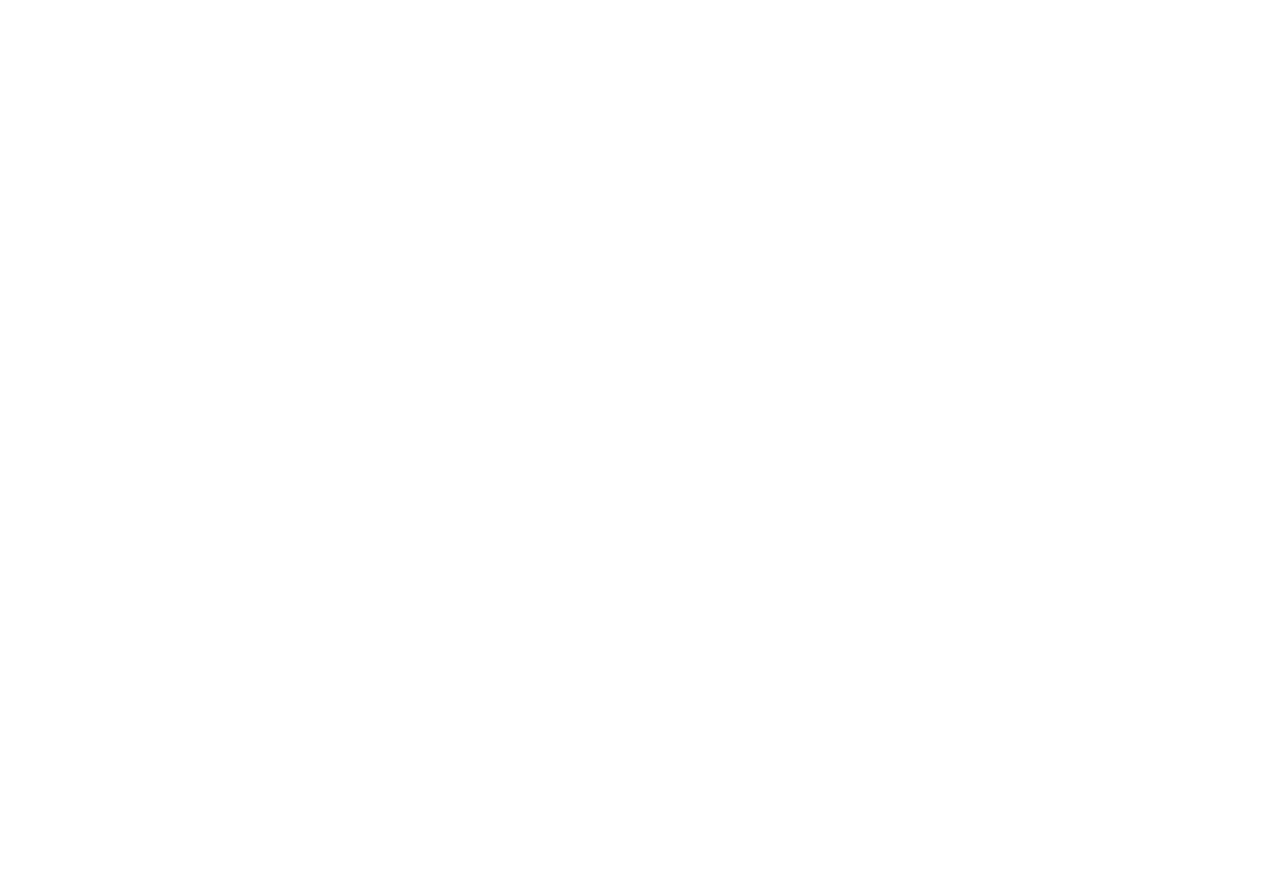
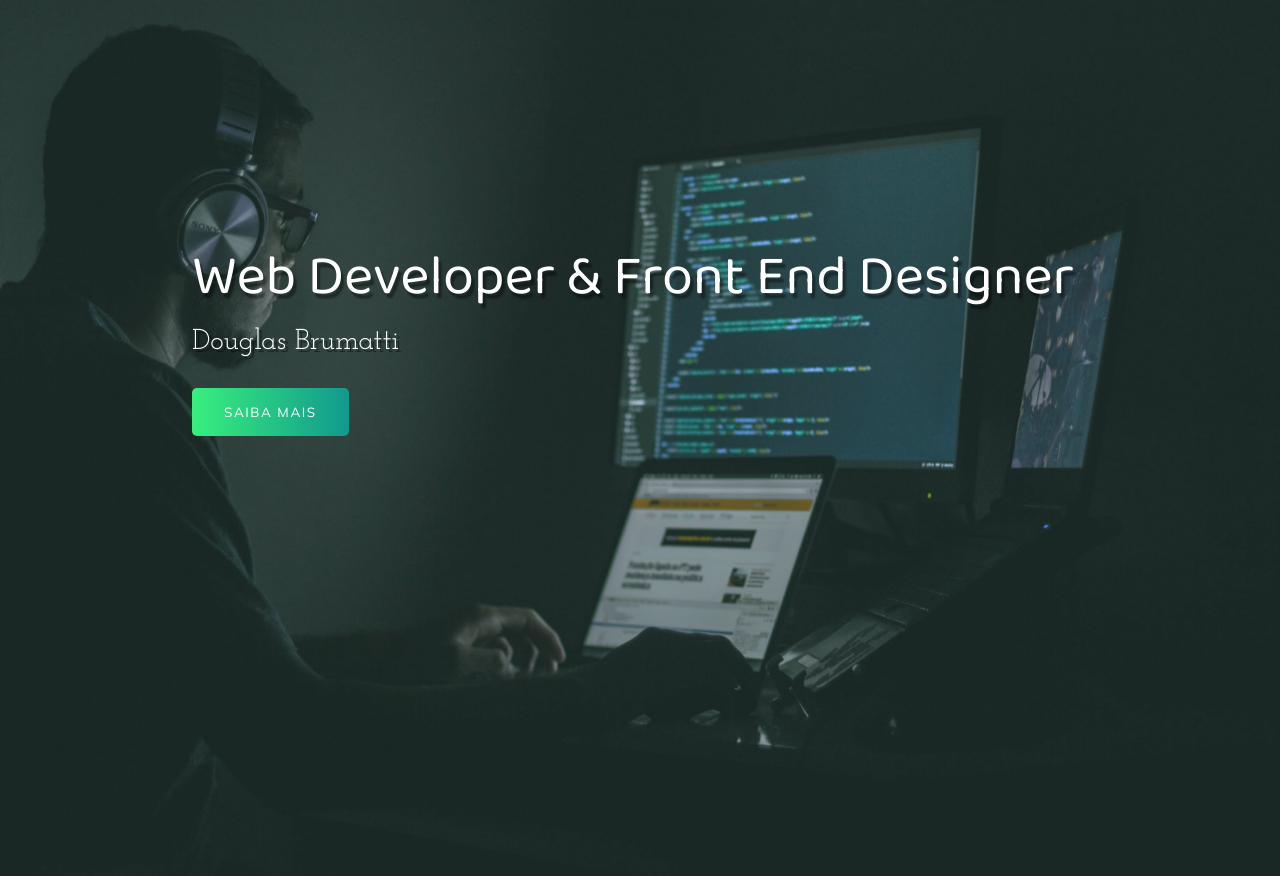
Before and after one commit to douglasbrtt/portifolio, a PHP site: page / in a window 1280 px wide. Before the commit the page is empty. Run offline with PHP 8.4, Linux system fonts and the light colour scheme.

Commit message:
:package: header

```diff
--- a/index.html
+++ b/index.html
@@ -4,10 +4,29 @@
         <meta charset="UTF-8">
         <meta http-equiv="X-UA-Compatible" content="IE=edge">
         <meta name="viewport" content="width=device-width, initial-scale=1.0">
-        <title>Document</title>
+        <title>Portfolio</title>
         <link rel="stylesheet" href="./style.css">
+        <link rel="apple-touch-icon" sizes="180x180" href="./imagens/apple-touch-icon.png">
+        <link rel="icon" type="image/png" sizes="32x32" href="./imagens/favicon-32x32.png">
+        <link rel="icon" type="image/png" sizes="16x16" href="./imagens/favicon-16x16.png">
+        <link rel="manifest" href="./imagens/site.webmanifest">
     </head>
     <body>
+        <div class="container">
+            <header>
+                <div class="img-wrapper">
+                    <img src="./imagens/background1.jpg" alt="">
+                </div>
+                <div class="banner">
+                    <h1>Web Developer & Front End Designer</h1>
+                    <p>Douglas Brumatti</p>
+                    <button>Saiba mais</button>
+                </div>
+            </header>
+        </div>
+
+
+
 
     </body>
 </html>
--- a/style.css
+++ b/style.css
@@ -1,3 +1,93 @@
 @import url('https://fonts.googleapis.com/css2?family=Baloo+Da+2:wght@400;500;600;700&family=Josefin+Slab:ital,wght@0,300;0,400;0,600;0,700;1,300;1,400;1,600&family=Mulish:ital,wght@0,200;0,300;0,400;0,500;1,200;1,300;1,400&display=swap');
 
 @import url("https://cdnjs.cloudflare.com/ajax/libs/font-awesome/5.15.3/css/all.min.css");
+
+
+
+*{
+    margin: 0;
+    padding: 0;
+}
+
+header{
+    width: 100%;
+    height: 100vh;
+    overflow: hidden;
+    position: relative;
+}
+
+ .img-wrapper{
+    width: 100%;
+    height: 100%;
+    object-fit: cover;
+    background-color: rgba(0,0,0,0.8);
+}
+
+.img-wrapper img{
+    width: 100%;
+    height: 100%;
+    opacity: 0.9;
+    animation: zoom 25s;
+}
+
+@keyframes zoom{
+    0%{
+        transform: scale(1.1);
+    }
+    100%{
+        transform: scale(1);
+    }
+}
+.banner{
+    position: absolute;
+    top: 30%;
+    left: 15%;
+}
+
+.banner h1{
+    color: #ffffff;
+    font-size: 3.5rem;
+    font-family: "Baloo Da 2", serif;
+    font-weight: 100;
+    text-shadow: .2rem .3rem 2px rgba(0,0,0, .4);
+    line-height: 2rem;
+    margin-bottom: 2rem;
+    opacity: 0;
+    animation: moveBanner 1s 0.5s forwards;
+}
+
+.banner p{
+    font-family: "Josefin Slab", serif;
+    color: #ffffff;
+    font-size: 1.8rem;
+    text-shadow: .2rem .2rem rgba(0,0,0, .4);
+    margin-bottom: 2rem;
+    opacity: 0;
+    animation: moveBanner 1s 0.7s forwards;
+}
+
+.banner button{
+    font-family: "Mulish", serif;
+    color: #fff;
+    text-transform: uppercase;
+    letter-spacing: .1rem;;
+    background: #11998e;  /* fallback for old browsers */
+    background: -webkit-linear-gradient(to right, #38ef7d, #11998e);  /* Chrome 10-25, Safari 5.1-6 */
+    background: linear-gradient(to right, #38ef7d, #11998e); /* W3C, IE 10+/ Edge, Firefox 16+, Chrome 26+, Opera 12+, Safari 7+ */
+    padding: 1rem 2rem;
+    border: none;
+    border-radius: 5px;
+    cursor: pointer;
+    opacity: 0;
+    animation: moveBanner 1s 0.9s forwards;
+}
+
+@keyframes moveBanner{
+    0%{
+        transform: translateY(10rem) rotateY(-30deg)
+    }
+    100%{
+        transform: translateY(0) rotateY(0);
+        opacity: 1;
+    }
+}
```
Also changed, not shown: README.md, imagens/android-chrome-192x192.png (renamed from android-chrome-192x192.png), imagens/android-chrome-512x512.png (renamed from android-chrome-512x512.png), imagens/apple-touch-icon.png (renamed from apple-touch-icon.png), imagens/background1.jpg (added), imagens/favicon-16x16.png (renamed from favicon-16x16.png), imagens/favicon-32x32.png (renamed from favicon-32x32.png), site.webmanifest.
